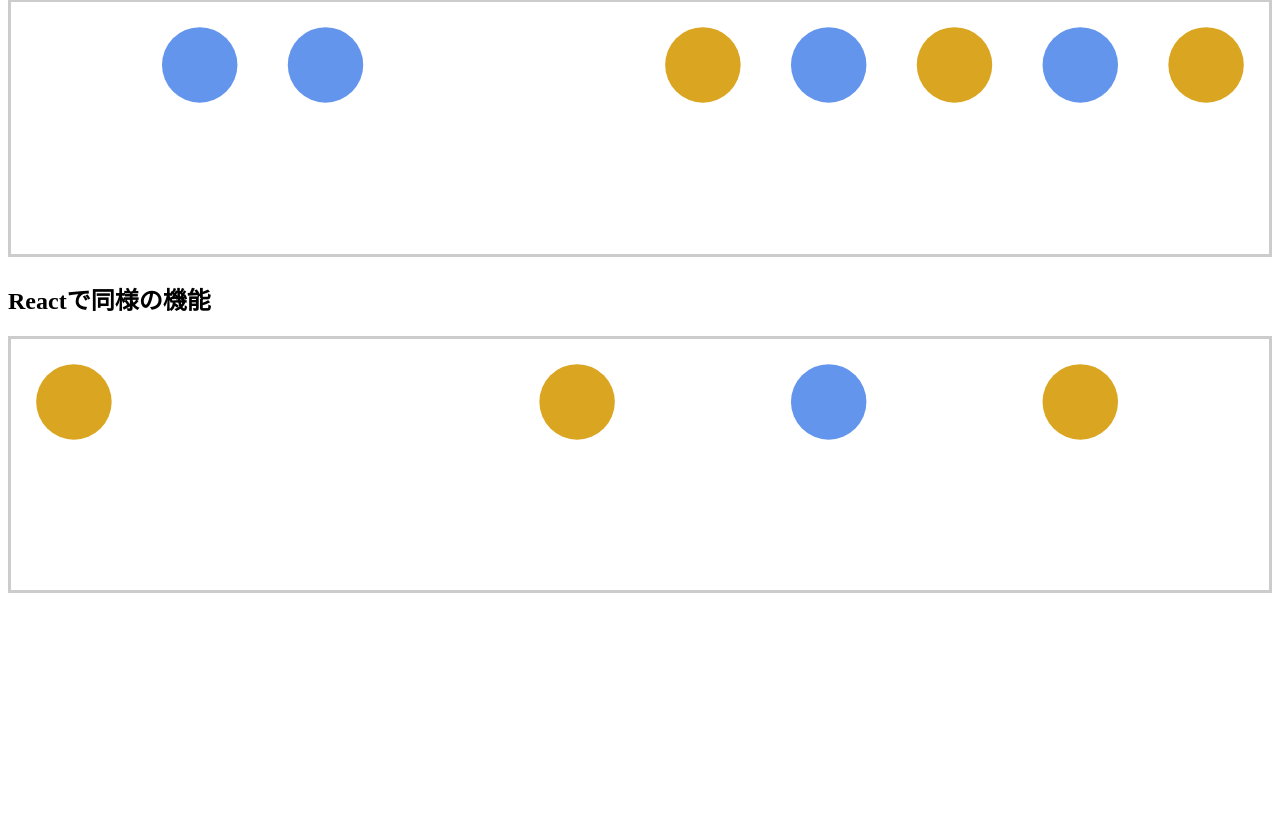
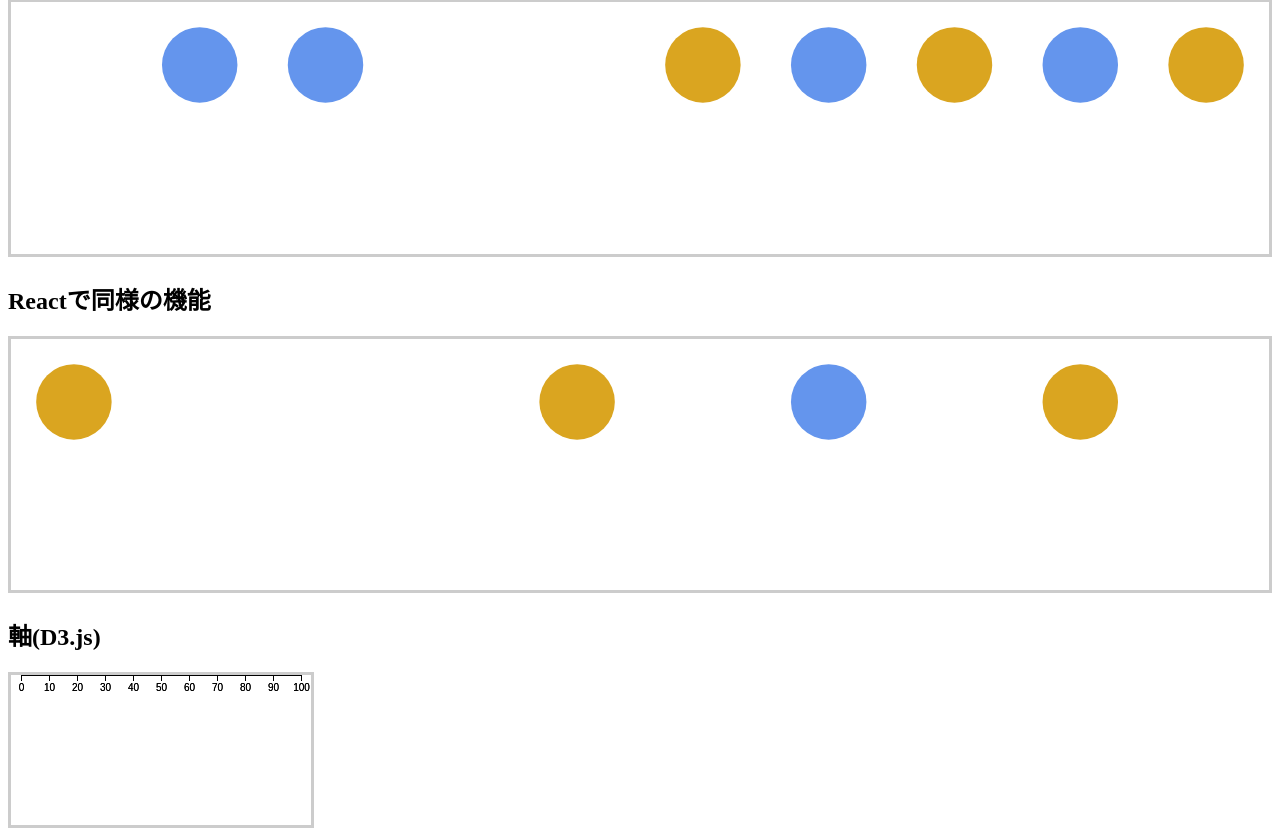
Before and after one commit to yo16/d3js_prac, a React (Vite) app in the folder prac_20241122_react/app-d3js/: page / in a window 1280 px wide. Shown: the part 1831-2671 px from the top of the page. Before the commit the page ends 2436 px from the top, so only its background shows below. Built offline with nearby package versions, Linux system fonts and the light colour scheme.

Commit message:
add AxisD3

```diff
--- a/prac_20241122_react/app-d3js/src/App.tsx
+++ b/prac_20241122_react/app-d3js/src/App.tsx
@@ -3,6 +3,8 @@ import { CirclesD3 } from "./CirclesD3";
 import { CirclesReact } from "./CirclesReact";
 import { AnimatedCirclesD3 } from "./AnimatedCirclesD3";
 import { AnimatedCirclesReact } from "./AnimatedCirclesReact";
+import { AxisD3 } from "./AxisD3";
+
 import './App.css'
 
 export function App() {
@@ -20,6 +22,8 @@ export function App() {
             <AnimatedCirclesD3 />
             <h2>Reactで同様の機能</h2>
             <AnimatedCirclesReact />
+            <h2>軸(D3.js)</h2>
+            <AxisD3 />
         </>
     )
 }
--- /dev/null
+++ b/prac_20241122_react/app-d3js/src/AxisD3.tsx
@@ -0,0 +1,23 @@
+import { useRef, useEffect } from "react";
+import * as d3 from "d3";
+
+export const AxisD3 = () => {
+    const ref = useRef<SVGSVGElement | null>(null);
+
+    useEffect(() => {
+      const xScale = d3.scaleLinear()
+        .domain([0, 100])
+        .range([10, 290]);
+
+      const svgElement = d3.select(ref.current);
+      const axisGenerator = d3.axisBottom(xScale);
+      svgElement.append("g")
+        .call(axisGenerator);
+    }, []);
+
+    return (
+      <svg
+        ref={ref}
+      />
+    );
+};
```
